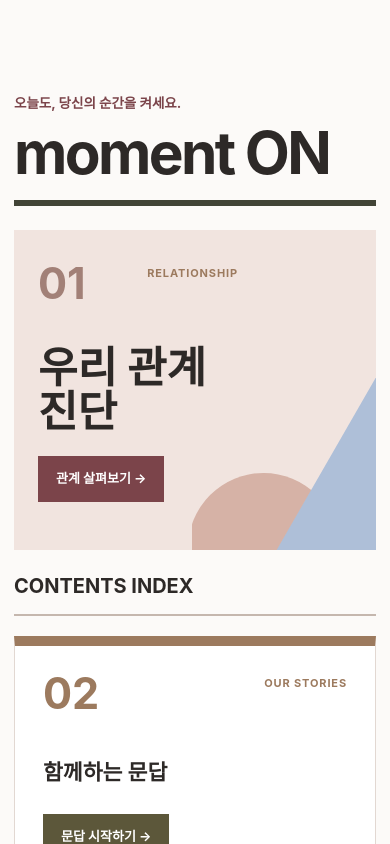
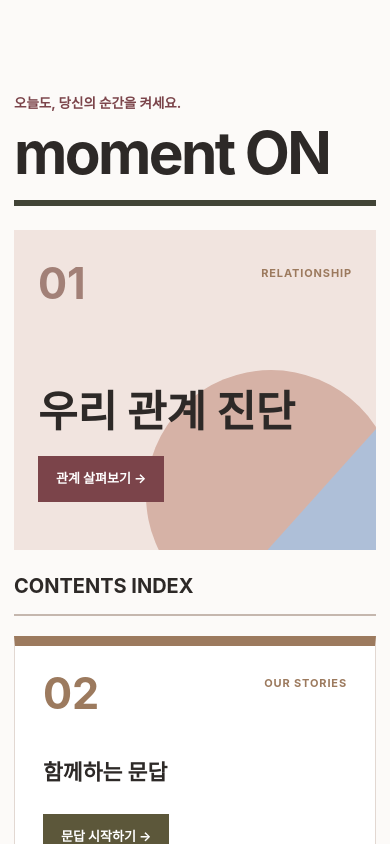
Before and after one commit to coffee-and/eun-contents, a React (Vite) app: page / in a window 390 px wide. Shown: the top 844 px of the page. Built offline with nearby package versions, Linux system fonts and the light colour scheme; a web font is replaced by a local one.

Commit message:
style: stabilize hero circle scale on responsive layouts

```diff
--- a/src/shared/styles/editorial/home-mark.css
+++ b/src/shared/styles/editorial/home-mark.css
@@ -8,7 +8,7 @@
   z-index: 10;
   grid-template-rows: auto 1fr auto auto;
   align-content: stretch;
-  padding-right: clamp(270px, 41vw, 530px);
+  padding-right: clamp(240px, 34vw, 430px);
 }
 
 .theme-hub .featured-card__meta,
@@ -30,8 +30,9 @@
   position: absolute;
   inset: 0 0 0 auto;
   z-index: 1;
-  width: clamp(340px, 54%, 640px);
+  width: clamp(430px, 58%, 700px);
   overflow: hidden;
+  pointer-events: none;
 }
 
 .theme-hub .home-mark__circle,
@@ -41,9 +42,10 @@
 }
 
 .theme-hub .home-mark__circle {
-  left: 4%;
-  bottom: -34%;
-  width: 70%;
+  left: 3%;
+  bottom: -31%;
+  width: 78%;
+  min-width: 300px;
   aspect-ratio: 1;
   border-radius: 50%;
   background: var(--hub-on-circle);
@@ -51,60 +53,88 @@
 }
 
 .theme-hub .home-mark__triangle {
-  right: -4%;
+  right: -3%;
   bottom: 0;
-  width: 56%;
-  height: 88%;
+  width: 57%;
+  height: 89%;
   background: var(--hub-on-triangle);
   clip-path: polygon(100% 0, 100% 100%, 0 100%);
   z-index: 2;
 }
 
 .theme-hub .home-mark__intersection {
-  visibility: hidden;
+  display: none;
 }
 
 @media (max-width: 920px) {
   .theme-hub .featured-card__body {
-    padding-right: clamp(210px, 38vw, 340px);
+    padding-right: clamp(150px, 25vw, 260px);
   }
 
   .theme-hub .home-mark {
-    width: clamp(300px, 52%, 500px);
+    right: -2%;
+    width: clamp(360px, 62%, 540px);
   }
 
   .theme-hub .home-mark__circle {
     left: 4%;
-    bottom: -31%;
-    width: 72%;
+    bottom: -28%;
+    width: 80%;
+    min-width: 280px;
   }
 
   .theme-hub .home-mark__triangle {
-    right: -7%;
-    width: 58%;
-    height: 84%;
+    right: -8%;
+    width: 61%;
+    height: 86%;
   }
 }
 
 @media (max-width: 620px) {
   .theme-hub .featured-card__body {
-    padding-right: 138px;
+    padding-right: 48px;
   }
 
   .theme-hub .home-mark {
-    width: 184px;
+    right: -12%;
+    width: clamp(300px, 78vw, 380px);
   }
 
   .theme-hub .home-mark__circle {
-    left: -2%;
-    bottom: -23%;
-    width: 82%;
+    left: 8%;
+    bottom: -24%;
+    width: 80%;
+    min-width: 250px;
   }
 
   .theme-hub .home-mark__triangle {
-    right: -24%;
+    right: -15%;
     bottom: 0;
+    width: 68%;
+    height: 80%;
+  }
+}
+
+@media (max-width: 420px) {
+  .theme-hub .featured-card__body {
+    padding-right: 24px;
+  }
+
+  .theme-hub .home-mark {
+    right: -16%;
+    width: 320px;
+  }
+
+  .theme-hub .home-mark__circle {
+    left: 10%;
+    bottom: -22%;
     width: 78%;
+    min-width: 250px;
+  }
+
+  .theme-hub .home-mark__triangle {
+    right: -18%;
+    width: 70%;
     height: 78%;
   }
 }
```
